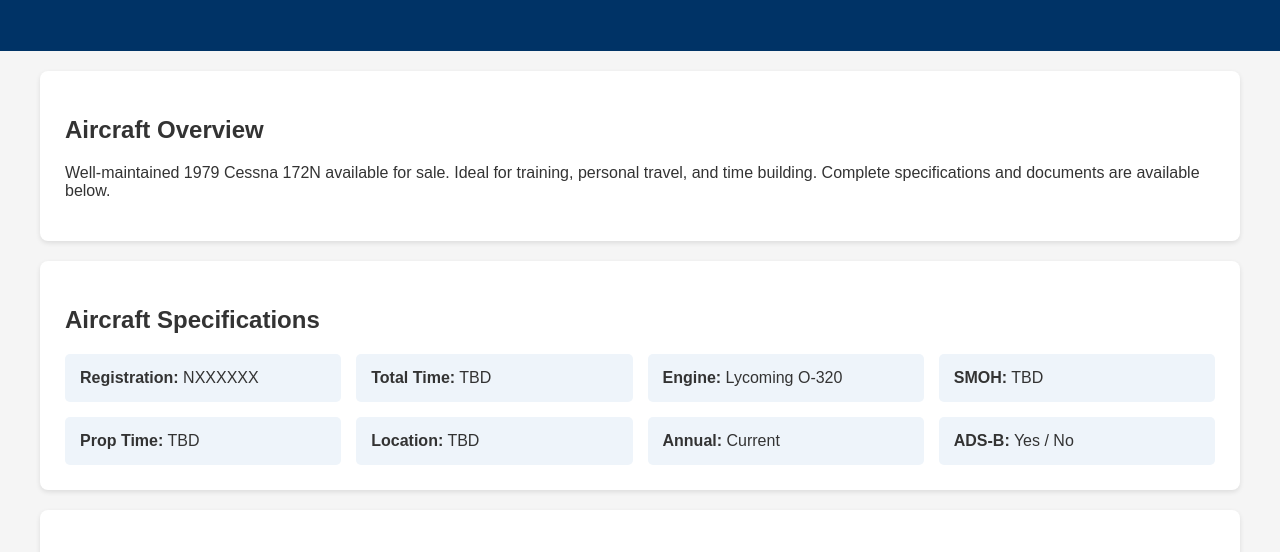
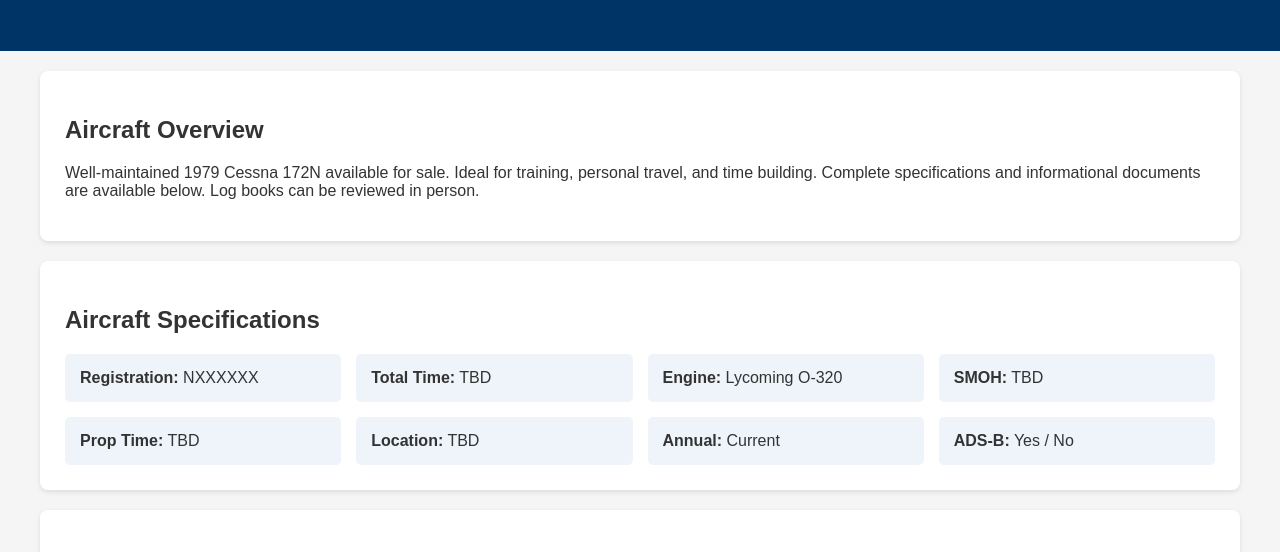
Before and after one commit to captanfred/N784R, a plain HTML site: page index.html in a window 1280 px wide. Shown: the part 226-778 px from the top of the page. Drawn offline with Linux system fonts and the light colour scheme.

Commit message:
Update index.html

```diff
--- a/index.html
+++ b/index.html
@@ -107,7 +107,7 @@ header p {
         <p>
             Well-maintained 1979 Cessna 172N available for sale.
             Ideal for training, personal travel, and time building.
-            Complete specifications and documents are available below.
+            Complete specifications and informational documents are available below. Log books can be reviewed in person.
         </p>
     </div>
 
```
